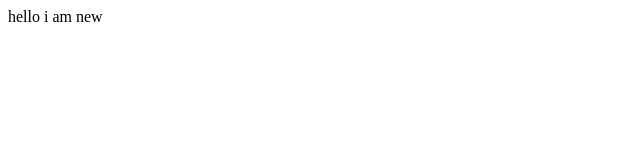
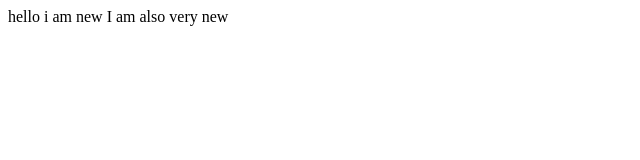
Before and after one commit to SKG02/kupackage, a plain HTML site: page index.html in a window 1280 px wide. Shown: the whole page, without its empty margins (0-640 px from the left). Drawn offline with Linux system fonts and the light colour scheme.

Commit message:
changes added to index

```diff
--- a/index.html
+++ b/index.html
@@ -1,4 +1,5 @@
 <header></header>
 <bod>
     hello i am new
+    I am also very new
 </bod>
```
